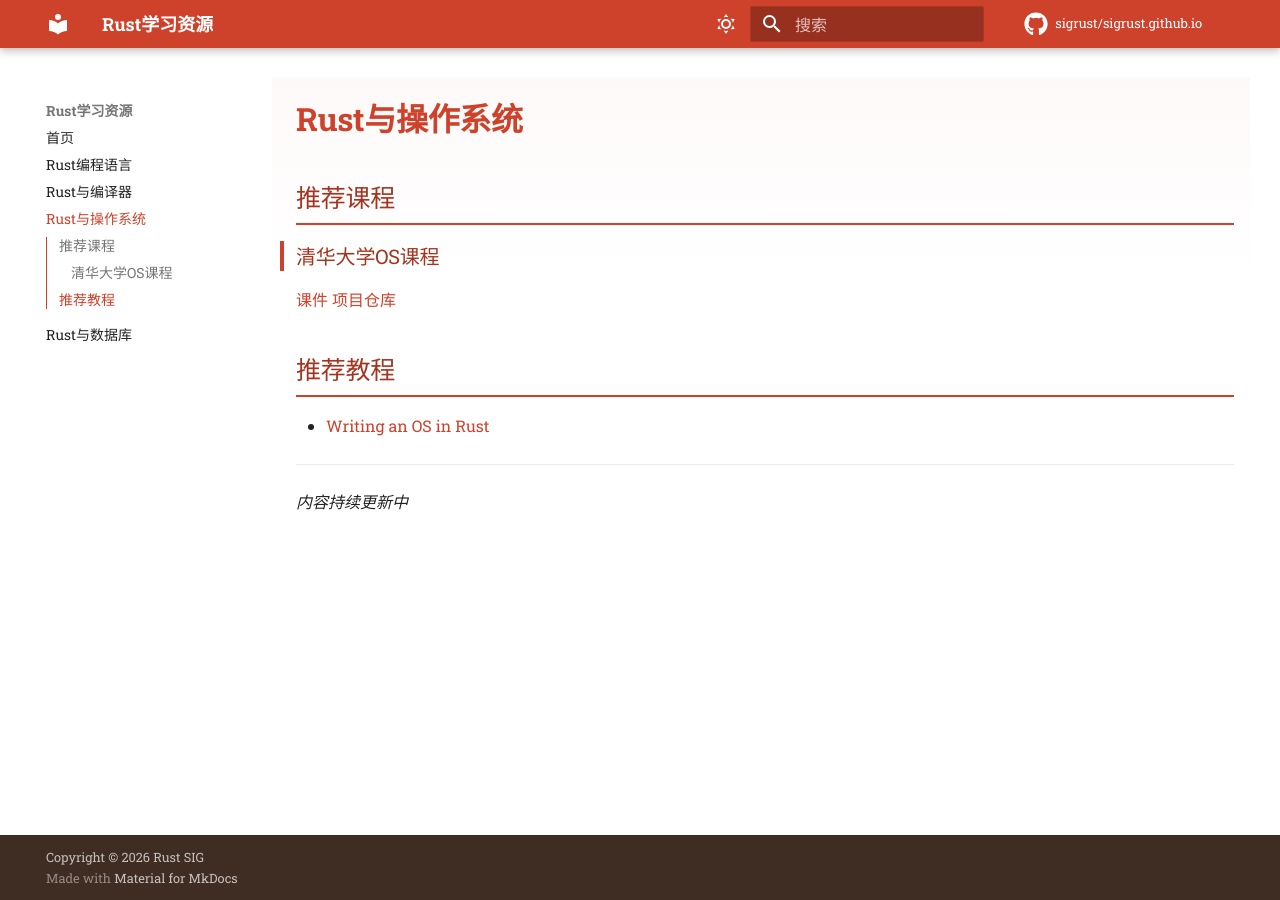
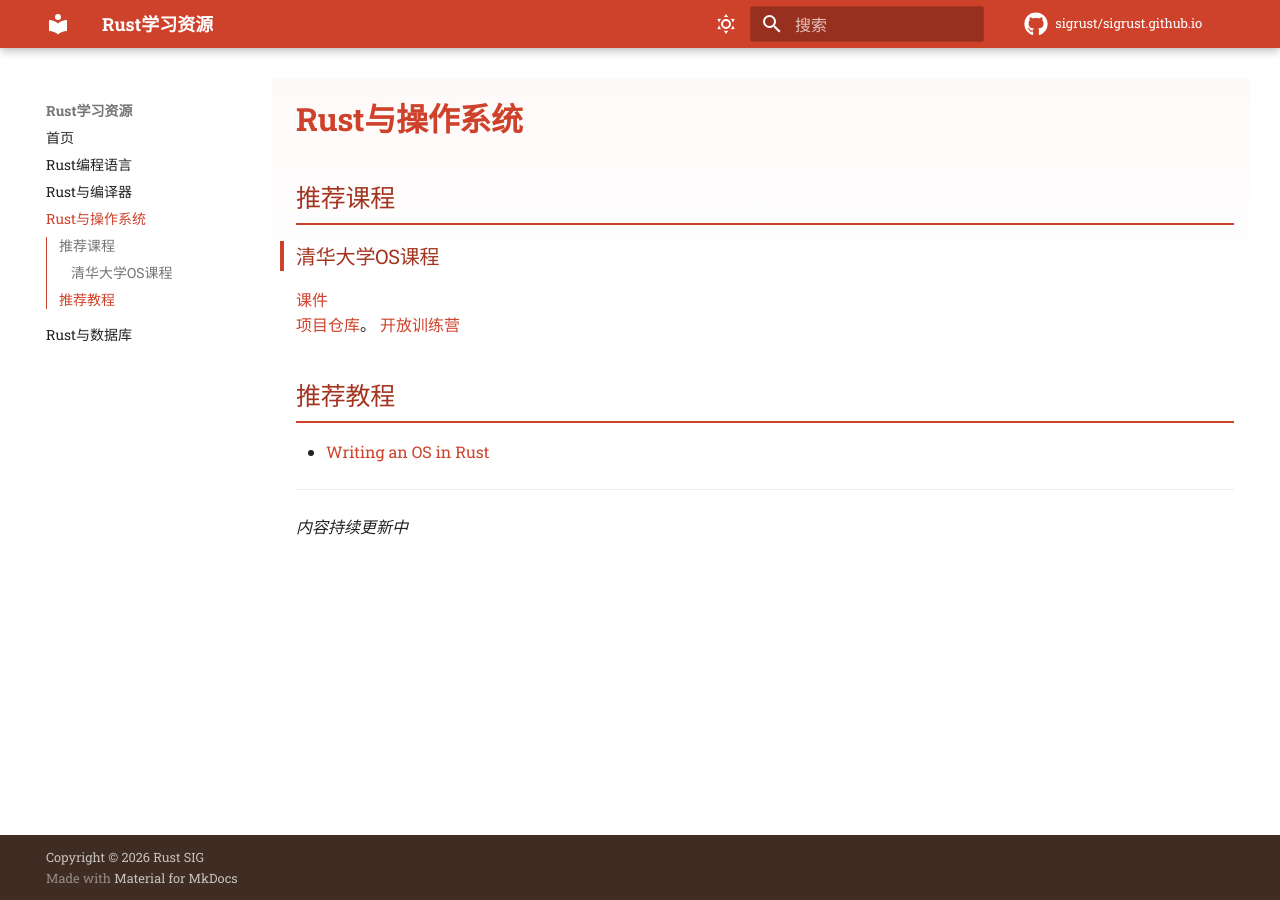
Before and after one commit to sigrust/sigrust.github.io, an MkDocs documentation site: the page built from docs/rust-os.md, in a window 1280 px wide. Built offline with MkDocs 1.6.1 and Material for MkDocs 9.7.7, drawn with Linux system fonts in a browser that asks for light colours; comment, search, counter and statistics services are not loaded.

Commit message:
Update rust-os.md

```diff
--- a/docs/rust-os.md
+++ b/docs/rust-os.md
@@ -3,7 +3,8 @@
 ## 推荐课程
 ### 清华大学OS课程
 [课件](https://learningos.cn/os-lectures/)
-[项目仓库](https://github.com/LearningOS/os-lectures)
+[项目仓库](https://github.com/LearningOS/os-lectures)。
+[开放训练营](https://opencamp.cn/os2edu/camp/2026spring)
 
 ## 推荐教程
 - [Writing an OS in Rust](https://os.phil-opp.com/)
```
